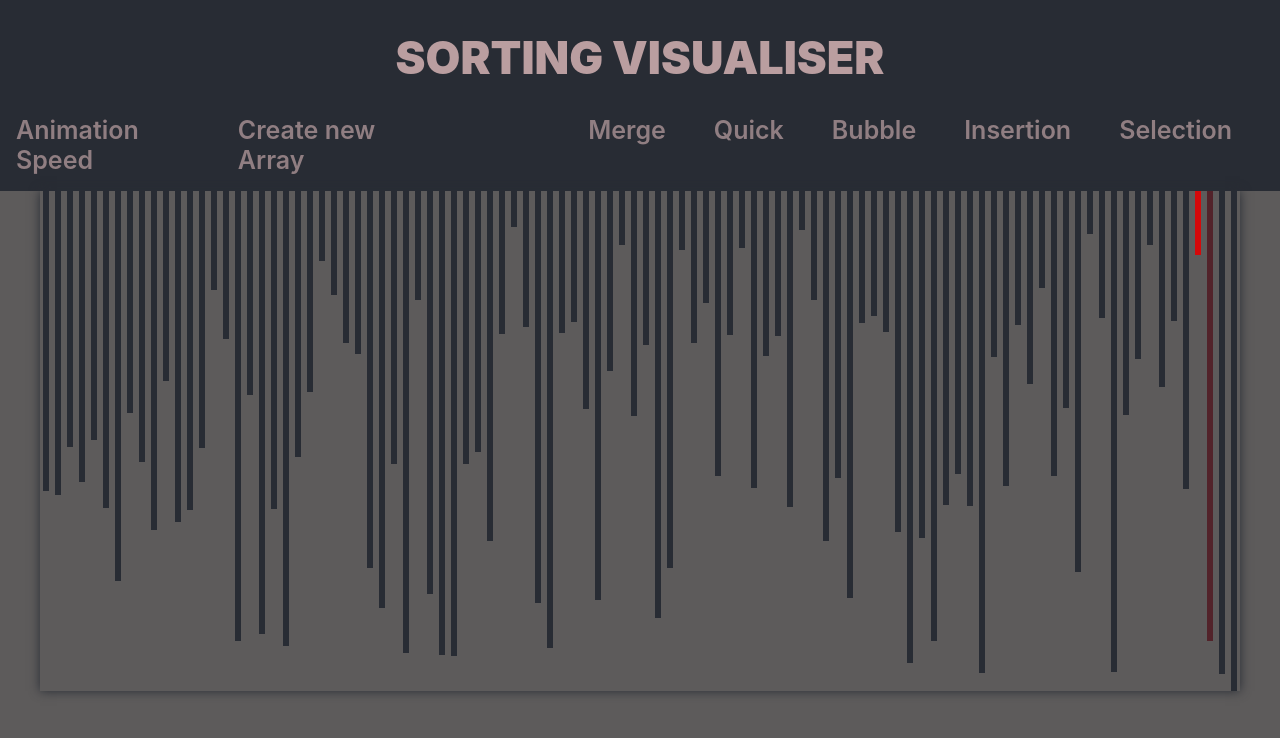
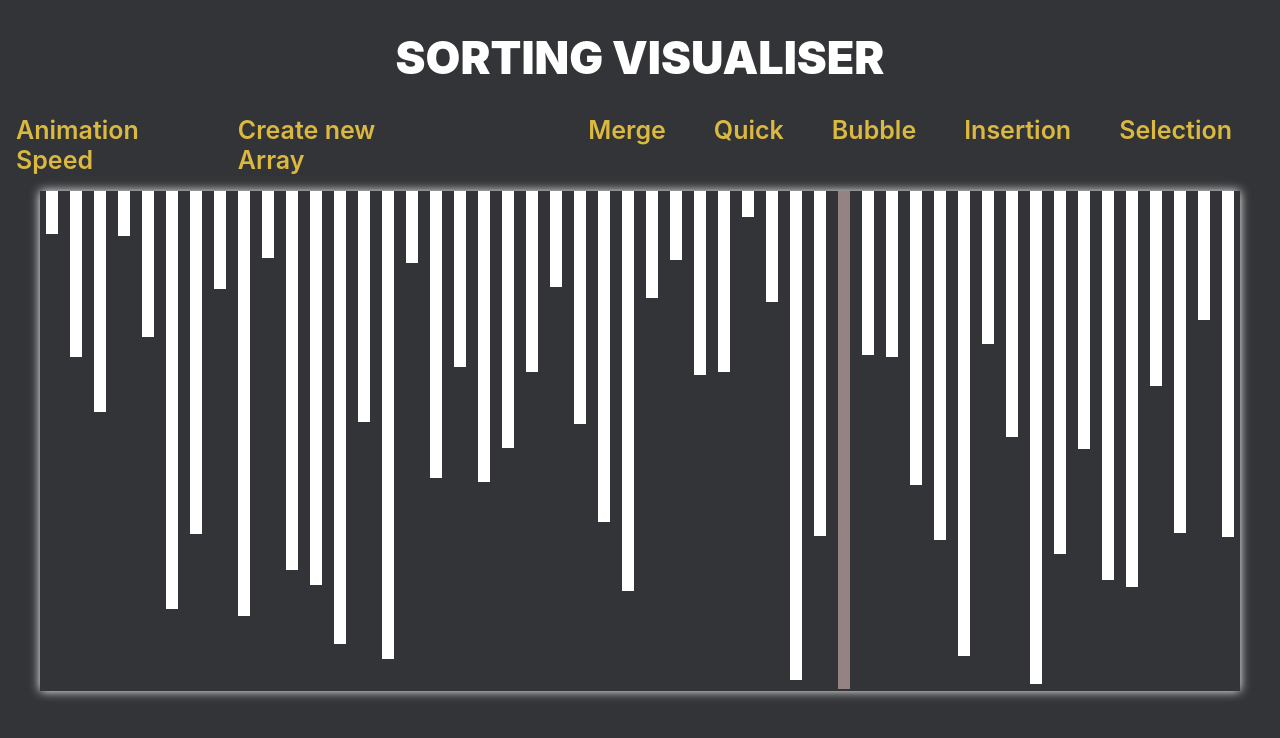
Before and after one commit to vnkagg/sorting_visualiser, a React (Create React App) app: page / in a window 1280 px wide. Both pictures are taken after a click on the element "Bubble". Shown: the top 738 px of the page. Built offline with nearby package versions, Linux system fonts and the light colour scheme.

Commit message:
kuch toh ui hagg dia

```diff
--- a/src/App.css
+++ b/src/App.css
@@ -1,4 +1,5 @@
 .App{
-  background-color: #5d5b5b;
+  background-color: #323437;
+  /* background-color: #5d5b5b; */
   height: 100vh;
 }
--- a/src/Header/header.css
+++ b/src/Header/header.css
@@ -1,10 +1,10 @@
 .Header{
     width: 100%;
-    color: #f2cbcb84;
+    /* color: #f2cbcb84; */
     display: flex;
     justify-content: space-between;
     height: fit-content;
-    background-color: #282c34;
+    background-color: #323437;
     /* border-bottom: 1px solid black; */
 }
 /* f2cbcb84 */
@@ -15,16 +15,19 @@
     flex-direction: column;
     justify-content: flex-end;
 }
+
 .controlOption{
     cursor: pointer;
     font-size: 25px;
     font-weight: 600;
-    color: #f2cbcb84;
+    color: #dbb941;
+    /* color: #f2cbcb84; */
     margin-left: 1rem;
     transition: all 0.1s ease;
 }
 .controlOption:hover{
-    color : #f2cbcbfe;
+    /* color : #f2cbcbfe; */
+    color : #dbb941;
 }
 .controlOptions{
     display: flex;
@@ -54,14 +57,16 @@
     cursor: pointer;
     font-size: 25px;
     font-weight: 600;
-    color: #f2cbcb84;
+    color: #dbb941;
     transition: all 0.1s ease;
 }
 .listItem:hover{
-    color : #f2cbcb;
+    color : #f7f1df;
+    /* color : #f2cbcb; */
 }
 h1{
     font-size: 45px;
     font-weight: 900;
-    color: #f2cbcbb8;
+    color: #ffffff;
+    /* color: #f2cbcbb8; */
 }
--- a/src/Home/Home.js
+++ b/src/Home/Home.js
@@ -7,7 +7,8 @@ export default class Home extends React.Component{
         super(props);
         this.state = {
             array : [],
-            max : -2
+            max : -2,
+            settle : -2
         };
     }
     componentDidMount() {
@@ -15,7 +16,7 @@ export default class Home extends React.Component{
     }
     resetArray = () => {
         const array = [];
-        for(let i = 0; i < 100; i++){
+        for(let i = 0; i < 50; i++){
             array.push(this.randIntFromRange(50,1000));
         }
         this.setState({array});
@@ -54,21 +55,22 @@ export default class Home extends React.Component{
                 for (let j = 0; j < array.length; j++) {
                 if (k < animation[i][1].length) {
                     if (j === animation[i][1][k]) {
-                        this.setState({ max : j });
+                        this.setState({settle : j})
                         setTimeout(() => {
+                            this.setState({ max : j });
                             let temp = array[j];
                             array[j] = array[j + 1];
                             array[j + 1] = temp;
                             this.setState({ array: [...array]});
-                        }, k * 10);
+                        }, k * 100);
                         k++;
                     }
                 }
+                this.setState({max : -1});
                 }
             }, time);
-            time += animation[i][1].length * 10;
+            time += animation[i][1].length * 100;
         }
-        this.setState({max : -1});
       }
     render() {
     const {array} = this.state;
@@ -85,9 +87,9 @@ export default class Home extends React.Component{
                 <div className="array">
                         {array.map((value, index) => (
                                 (index == this.state.max + 1)
-                                ? <div className="array-bar" key={index} style={{ height: `${(value) / 2}px`, backgroundColor: "red"  }} />
-                                : <div className="array-bar" key={index} style={{ height: `${(value) / 2}px` }} />
-                                )
+                                ? <div className="array-bar" key={index} style={{ height: `${(value) / 2}px`, backgroundColor: "#f2cbcb84"  }} />
+                                : <div className="array-bar" key={index} style={{ height: `${(value) / 2}px`, backgroundCOlor: `${index === this.state.select ? "black" : "#282c34"}` }} />
+                            )
                         )}
                 </div>
             </div>
--- a/src/Home/home.css
+++ b/src/Home/home.css
@@ -5,14 +5,15 @@
     /* transform: scaleY(0.5); */
     align-items: flex-start;
     width: 100%;
+    transition: all 0.5s ease;
     justify-content: center;
   }
   .array-bar{
-    width: 6px;
-    margin: 0 3px;
-    background-color: #282c34;
+    width: 12px;
+    margin: 0 6px;
+    background-color: #ffffff;
     transition: all 0.1s ease;
-    border: 0px solid #f2cbcb84;
+    /* border: 1px solid black; */
   }
   /* f2cbcb84 */
   /* 282c34 */
@@ -20,16 +21,16 @@
     height: 500px;
     width : 1200px;
     margin: auto;
-    box-shadow: 0px 0px 10px 0px #282c34;
+    box-shadow: 0px 0px 10px 0px #ffffff;
   }
   .generate{
     padding: 1rem;
     font-size: 20px;
     transition: all 0.2s ease;
-    color : #282c34;
+    color : #323437;
     font-weight: 800;
   }
   .generate:hover{
     color: #f7f7f7;
-    background-color: #282c34;
+    background-color: #323437;
   }
```
Also changed, not shown: src/Algorithms/algorithms.js (+24 -0 lines).
